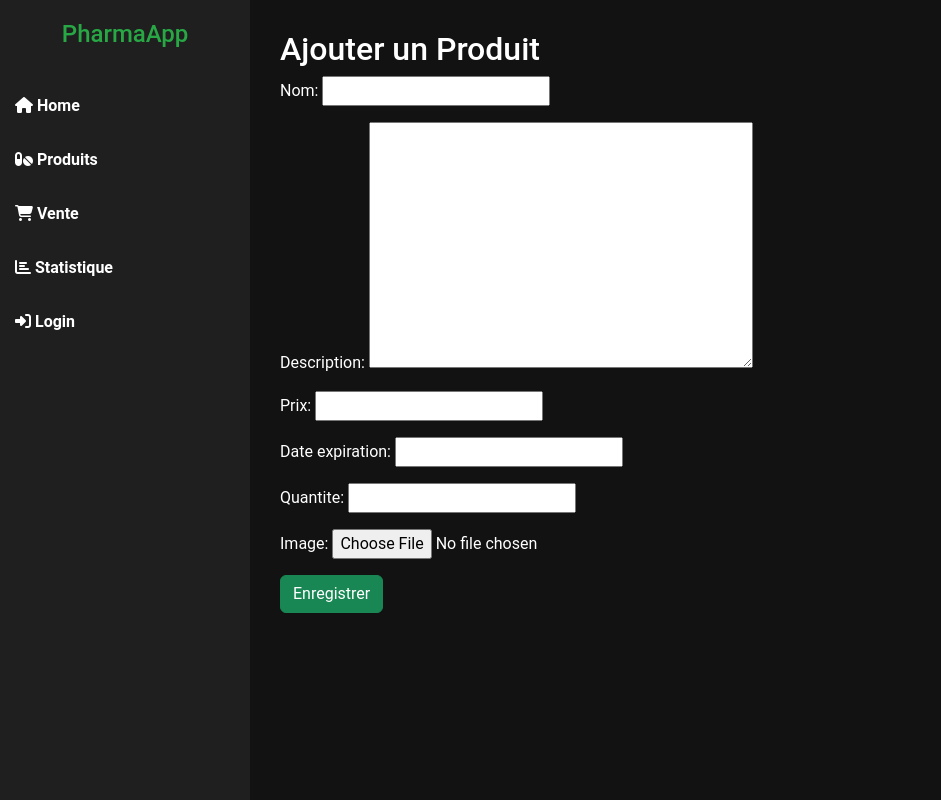
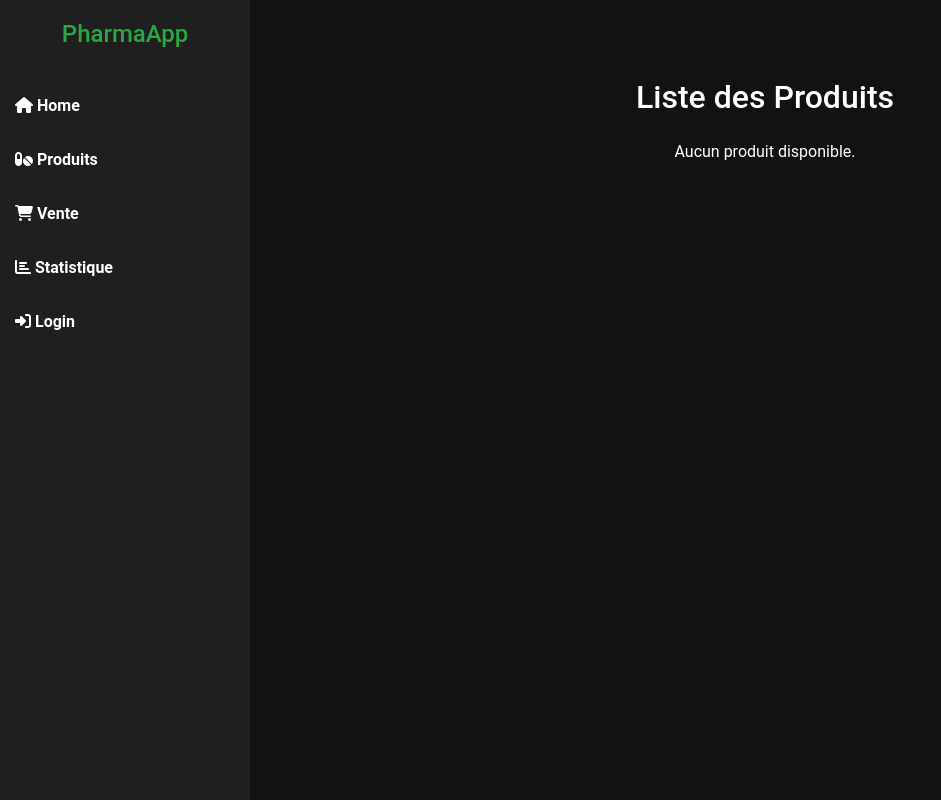
Before and after one commit to EyaBlkacem/pharma, a Django app: page /ajouter/ in a window 1280 px wide. Shown: the whole page, without its empty margins (0-941 px from the left). Run offline with Django 5.2, Linux system fonts and the light colour scheme.

Commit message:
Message décrivant les modifications

```diff
--- a/pharma_app/templates/pharma_app/ajouter_produit.html
+++ b/pharma_app/templates/pharma_app/ajouter_produit.html
@@ -1,18 +1,42 @@
 {% extends 'pharma_app/base.html' %}
 {% block content %}
-<h2>Ajouter un Produit</h2>
 
-<form method="post" enctype="multipart/form-data">
-    {% csrf_token %}
-    {{ form.as_p }}
+<!-- Animate.css pour les effets -->
+<link rel="stylesheet" href="https://cdnjs.cloudflare.com/ajax/libs/animate.css/4.1.1/animate.min.css"/>
 
-    {% if form.errors %}
-        <div class="alert alert-danger">
-            {{ form.errors }}
+<div class="container mt-5">
+    <h2 class="text-center mb-4 animate__animated animate__fadeInDown">Liste des Produits</h2>
+
+    <div class="row">
+        {% for produit in produits %}
+        <div class="col-12 col-md-4 mb-4">
+            <div class="card bg-dark text-white shadow-sm h-100 fade-in-up">
+                <div class="card-body text-center">
+                    <h5 class="card-title">{{ produit.nom }}</h5>
+                    <p class="card-text">{{ produit.description|truncatewords:10 }}</p>
+                    <p class="card-text"><strong>Prix :</strong> {{ produit.prix }} €</p>
+
+                    <div class="d-flex justify-content-center gap-3 mt-3">
+                        <!-- Bouton Modifier -->
+                        <a href="{% url 'modifier_produit' produit.id %}" class="btn btn-outline-warning btn-sm">
+                            <i class="fas fa-edit"></i>
+                        </a>
+
+                        <!-- Bouton Supprimer -->
+                        <a href="{% url 'supprimer_produit' produit.id %}" class="btn btn-outline-danger btn-sm" onclick="return confirm('Confirmer la suppression ?')">
+                            <i class="fas fa-trash"></i>
+                        </a>
+                    </div>
+
+                </div>
+            </div>
         </div>
-    {% endif %}
-
-    <button type="submit" class="btn btn-success">Enregistrer</button>
-</form>
+        {% empty %}
+        <div class="col-12">
+            <p class="text-center">Aucun produit disponible.</p>
+        </div>
+        {% endfor %}
+    </div>
+</div>
 
 {% endblock %}
```
Also changed, not shown: media/produits/dol.jpg (added).
